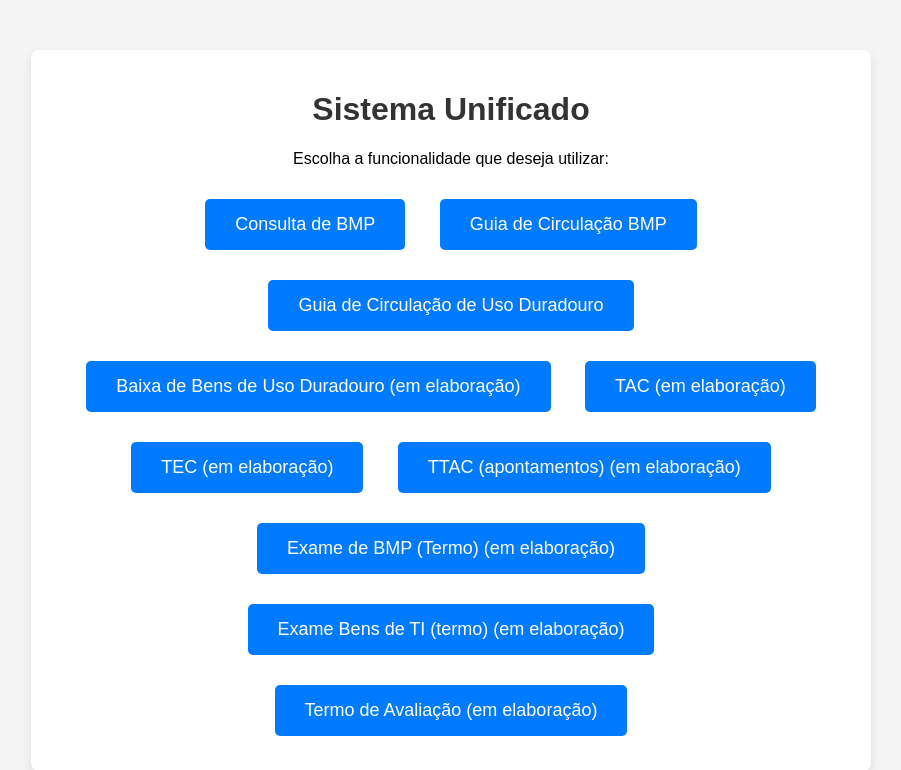
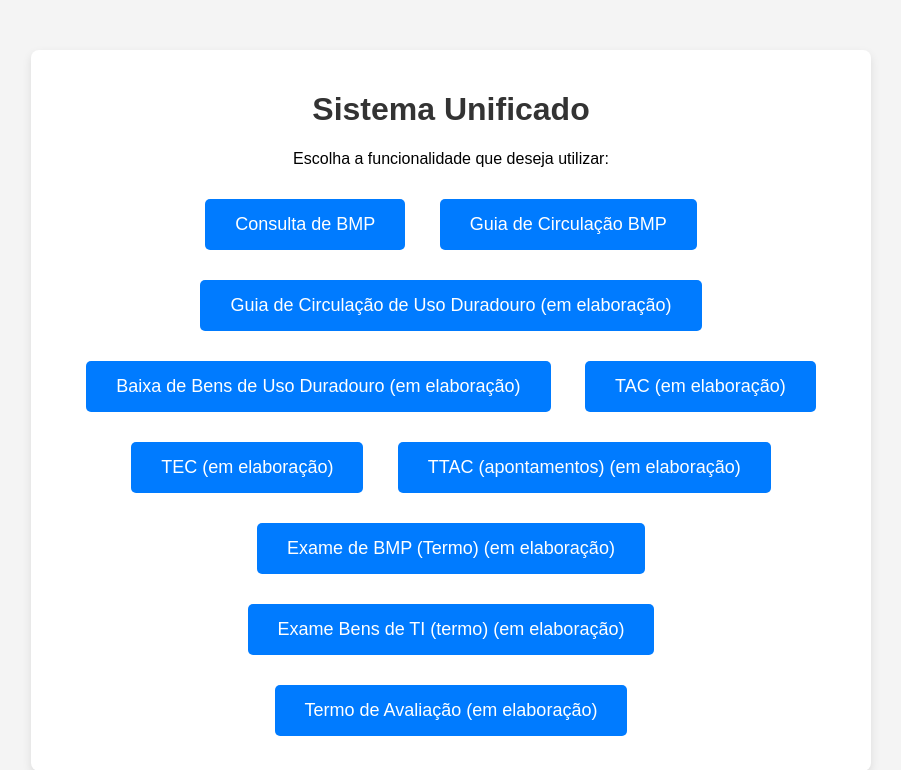
Before and after one commit to irapuanjr13/GUIA-DE-CIRCULACAO, a Flask app: template templates/index.html in a window 1280 px wide. Shown: the top 770 px of the page, without its empty margins (189-1090 px from the left). Run offline with Flask 3, Linux system fonts and the light colour scheme; the template is opened without the code that fills it, so the values that code supplies are empty; parts of the project's set-up code (start-up, migrations or seed data) failed here and were passed over.

Commit message:
Update index.html

```diff
--- a/templates/index.html
+++ b/templates/index.html
@@ -44,7 +44,7 @@
         <p>Escolha a funcionalidade que deseja utilizar:</p>
        	<a href="/consulta_bmp" class="button">Consulta de BMP</a>
         <a href="/guia_bens" class="button">Guia de Circulação BMP</a>
-        <a href="/guia_duradouro" class="button">Guia de Circulação de Uso Duradouro</a>
+        <a href="/guia_duradouro" class="button">Guia de Circulação de Uso Duradouro (em elaboração)</a>
         <a href="/baixa_duradouro" class="button">Baixa de Bens de Uso Duradouro (em elaboração)</a>
 	<a href="/termo_assuncao" class="button">TAC (em elaboração)</a>
 	<a href="/termo_entrega" class="button">TEC (em elaboração)</a>
```
